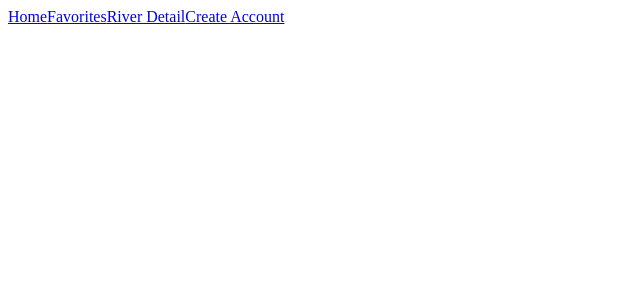
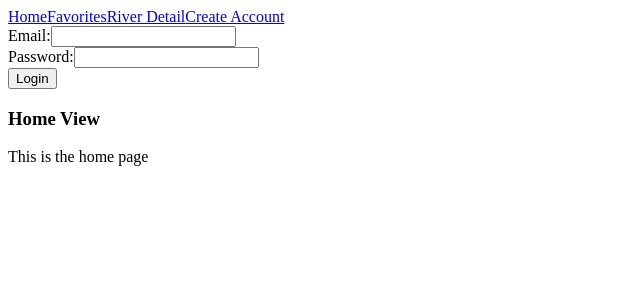
Before and after one commit to tboyer32/current, a React (Create React App) app: page / in a window 1280 px wide. Shown: the top 300 px of the page, without its empty margins (0-640 px from the left). Built offline with nearby package versions, Linux system fonts and the light colour scheme.

Commit message:
create JWT token

```diff
--- a/src/App.js
+++ b/src/App.js
@@ -1,5 +1,5 @@
 import React, { useState, useEffect } from 'react';
-import { Routes, Route, Link } from 'react-router-dom';
+import { Routes, Route, Link, useNavigate } from 'react-router-dom';
 import Home from './pages/home';
 import Detail from './pages/detail';
 import Favorites from './pages/favorites';
@@ -12,8 +12,10 @@ function App() {
   return (
     <>
       <Navigation />
+      <LoginForm onSubmit={handleLogin}/>
 
       <Routes>
+        <Route index element={<Home />} />
         <Route path="home" element={<Home />} />
         <Route path="detail" element={<Detail />} />
         <Route path="favorites" element={<Favorites />} />
@@ -35,4 +37,45 @@ const Navigation = () => {
   );
 };
 
+const Field = React.forwardRef(({label, type}, ref) => {
+  return (
+    <div>
+      <label>{label}</label>
+      <input ref={ref} type={type} />
+    </div>
+  );
+});
+
+const LoginForm = ({onSubmit}) => {
+  const emailRef = React.useRef();
+  const passwordRef = React.useRef();
+  const handleSubmit = e => {
+      e.preventDefault();
+      const data = {
+          email: emailRef.current.value,
+          password: passwordRef.current.value
+      };
+      onSubmit(data);
+  };
+  return (
+    <form onSubmit={handleSubmit} >
+      <Field ref={emailRef} label="Email:" type="text" />
+      <Field ref={passwordRef} label="Password:" type="password" />
+      <button type="submit">Login</button>
+    </form>
+  );
+};
+
+const handleLogin = data => {
+  fetch('/login', {
+    method: 'POST',
+    body: JSON.stringify(data),
+    headers: {'Content-Type': 'application/json'}
+  })
+  .then(res => res.json())
+  .then(resultData => {
+    console.log(resultData)
+  });
+};
+
 export default App;
```
Also changed, not shown: 1 other file (tests, documents, lock files or other folders).
